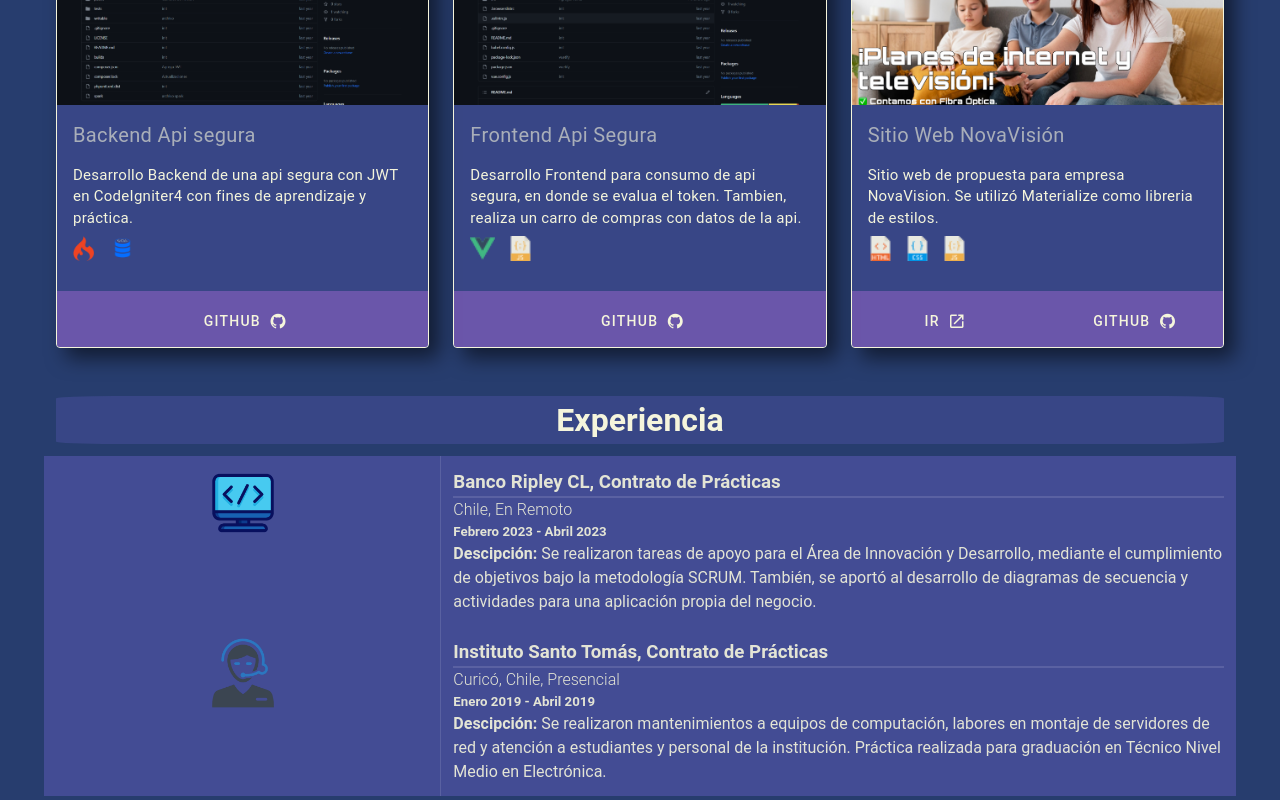
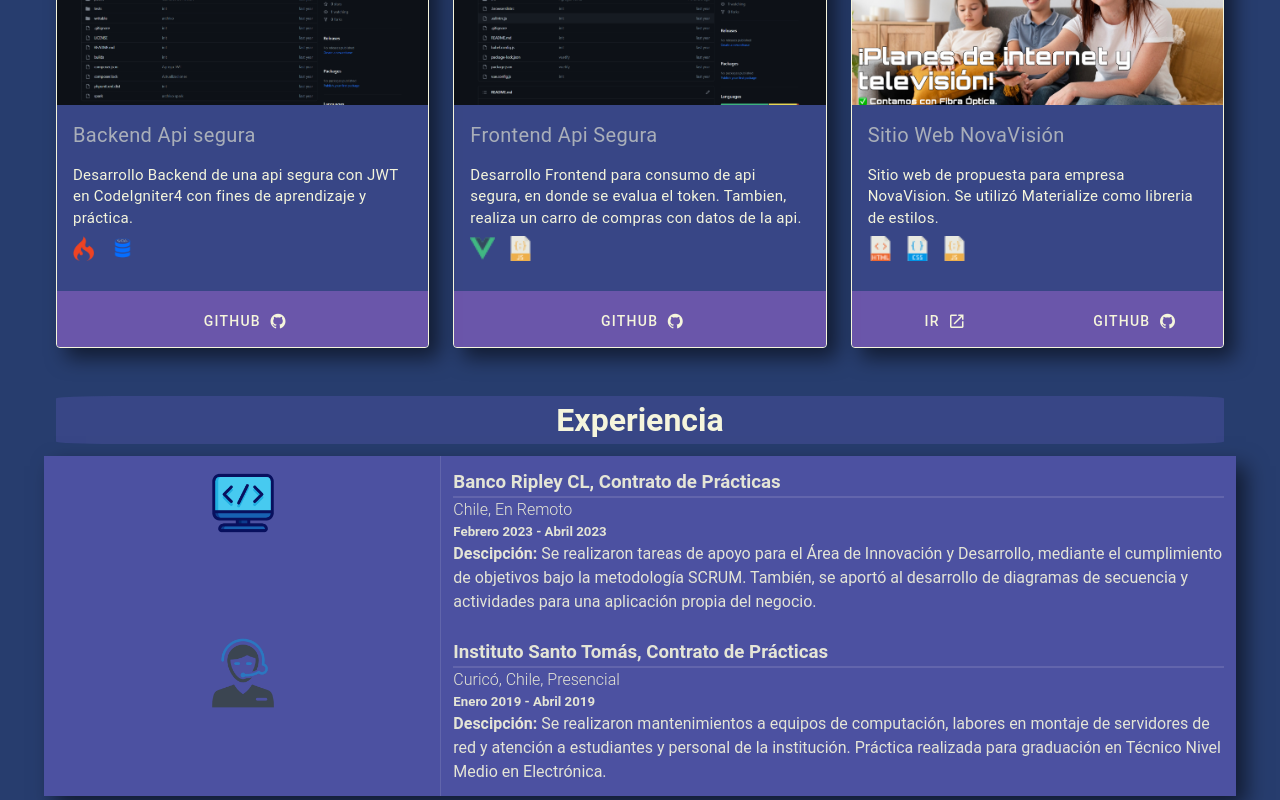
Before and after one commit to El-Litios/portfolio-web, a Vue app: page / in a window 1280 px wide. Shown: the part 1667-2467 px from the top of the page. Built offline with nearby package versions, Linux system fonts and the light colour scheme.

Commit message:
Agrega box shadow

```diff
--- a/src/components/Home/Experience.vue
+++ b/src/components/Home/Experience.vue
@@ -3,7 +3,7 @@
     <Title>
     <template v-slot:title><h1>Experiencia</h1></template>
     </Title>
-    <v-row class="mt-3">
+    <v-row class="mt-3 experience-box">
       <v-col cols="12">
         <v-row v-for="e in experiences"  :key="e.id">
           <v-col cols="4">
@@ -32,10 +32,14 @@ const experiences = ref(experience);
 
 <style lang="css" scoped>
 .v-row {
-  background-color: rgba(84, 85, 170, 0.4);
+  background-color: rgba(84, 85, 170, 0.6);
   color: rgba(245, 245, 220, 0.9);
+
 }
 
+.experience-box{
+  box-shadow: 10px 10px 20px rgba(0, 0, 0, 0.55);
+}
 .v-img{
   margin: auto;
 }
```
